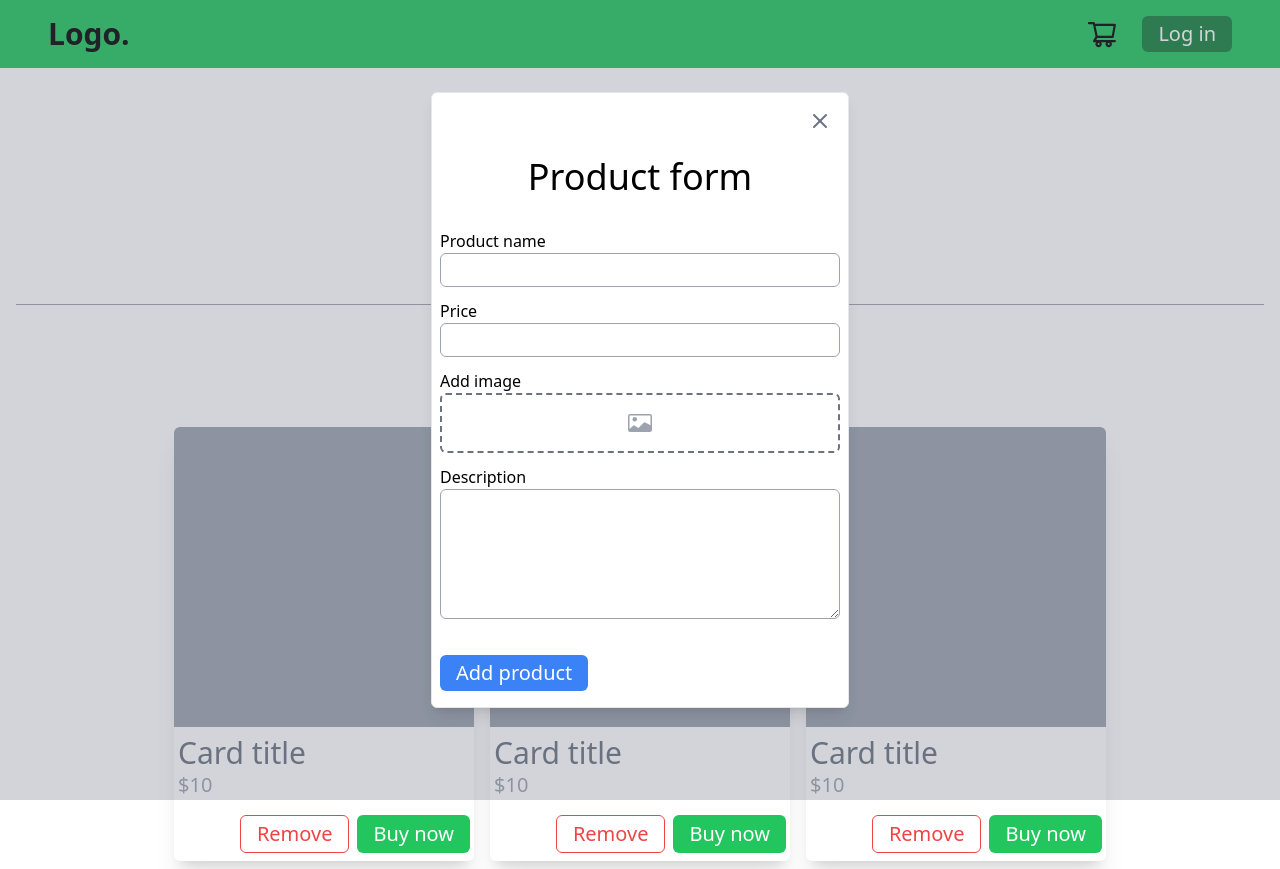
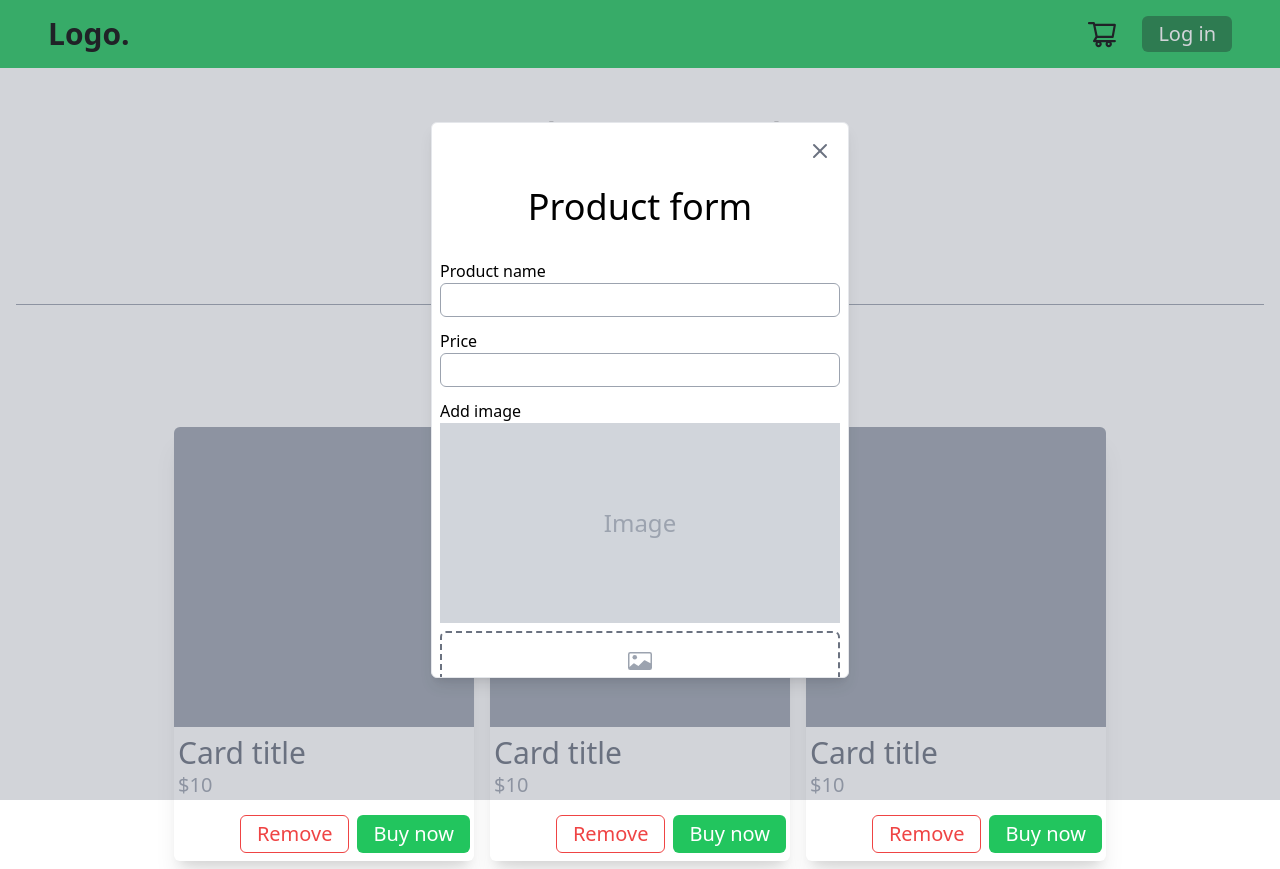
Before and after one commit to Shobhit-Mishra-02/greenhack, a Next.js app: page /admin in a window 1280 px wide. Both pictures are taken after typing "Sample" into the empty fields and a click on the button "Add product". Built offline with nearby package versions, Linux system fonts and the light colour scheme; no server answers.

Commit message:
added code for putting new product in the firestore

```diff
--- a/components/ProdForm.tsx
+++ b/components/ProdForm.tsx
@@ -1,16 +1,107 @@
+/* eslint-disable @next/next/no-img-element */
 import { FiX } from "react-icons/fi";
 import { BsCardImage } from "react-icons/bs";
 import { NextPage } from "next";
-import { Dispatch, SetStateAction } from "react";
+import { ChangeEvent, Dispatch, SetStateAction } from "react";
+import { useState } from "react";
+import { storage, db } from "../firebase/lib";
+import { ref, uploadBytesResumable, getDownloadURL } from "firebase/storage";
+import { collection, addDoc } from "firebase/firestore";
 
 const ProdForm: NextPage<{
   setOpenStatus: Dispatch<SetStateAction<boolean>>;
 }> = ({ setOpenStatus }) => {
+  const [product, setProduct] = useState({
+    productName: "",
+    productPrice: "",
+    productImage: "",
+    productImageFile: {} as FileList,
+    productDesc: "",
+    productImageUrl: "",
+  });
+
+  const onSubmit = () => {
+    // console.log(product);
+
+    if (
+      product.productDesc.length &&
+      product.productPrice.length &&
+      product.productName.length &&
+      product.productImageUrl.length
+    ) {
+      const storageRef = ref(storage, `images/${product.productImage}`);
+      const uploadTask = uploadBytesResumable(
+        storageRef,
+        product.productImageFile?.[0]
+      );
+
+      uploadTask.on(
+        "state_changed",
+        (snapshot) => {
+          switch (snapshot.state) {
+            case "paused":
+              console.log("upload is paused");
+              break;
+            case "running":
+              console.log("upload is running");
+              break;
+          }
+        },
+        (error) => {
+          console.log(error.message);
+        },
+        () => {
+          getDownloadURL(uploadTask.snapshot.ref).then(async (downloadURL) => {
+            console.log("File available at", downloadURL);
+            const prodDoc = await addDoc(collection(db, "Products"), {
+              productName: product.productName,
+              productPrice: parseInt(product.productPrice),
+              productDesc: product.productDesc,
+              productImageUrl: downloadURL,
+            });
+
+            console.log("document written Id", prodDoc.id);
+
+            setProduct({
+              ...product,
+              productDesc: "",
+              productImageUrl: "",
+              productImageFile: {} as FileList,
+              productName: "",
+              productPrice: "",
+              productImage: "",
+            });
+          });
+        }
+      );
+    } else {
+      console.log("fill all the fields");
+    }
+  };
+
+  const createImageUrl = (files: FileList | null) => {
+    if (files != null && files.length) {
+      let url = URL.createObjectURL(files?.[0] as any);
+      setProduct({
+        ...product,
+        productImage: files[0].name,
+        productImageUrl: url,
+        productImageFile: files,
+      });
+    }
+  };
+
   return (
     <div className="fixed top-0 bottom-0 w-full z-10">
       <div className="w-full h-full bg-gray-500 opacity-30 absolute -z-10"></div>
       <div className="flex justify-center align-middle items-center h-screen">
-        <div className="w-fit bg-white rounded-md shadow-lg border">
+        <form
+          onSubmit={(e) => {
+            e.preventDefault();
+            onSubmit();
+          }}
+          className="w-fit bg-white rounded-md shadow-lg border"
+        >
           <div className="flex justify-end pt-4 pb-6 px-4">
             <FiX
               className="w-6 h-6 text-gray-500 cursor-pointer"
@@ -19,13 +110,20 @@ const ProdForm: NextPage<{
           </div>
           <h2 className="text-3xl md:text-4xl text-center">Product form</h2>
 
-          <div className="space-y-3 px-2 pb-4 pt-8">
+          <div className="space-y-3 px-2 pb-4 pt-8 h-[450px] overflow-auto">
             <div className="flex flex-col">
               <label htmlFor="name">Product name</label>
               <input
                 type="text"
                 name="name"
                 id="name"
+                value={product.productName}
+                onChange={(e) =>
+                  setProduct({
+                    ...product,
+                    productName: e.target.value,
+                  })
+                }
                 className="w-[300px] md:w-[400px] px-2 py-1 rounded-md border border-gray-400"
               />
             </div>
@@ -35,21 +133,39 @@ const ProdForm: NextPage<{
                 type="text"
                 name="price"
                 id="price"
+                value={product.productPrice}
+                onChange={(e) =>
+                  setProduct({
+                    ...product,
+                    productPrice: e.target.value,
+                  })
+                }
                 className="w-[300px] md:w-[400px] px-2 py-1 rounded-md border border-gray-400"
               />
             </div>
             <div className="flex flex-col">
               <label htmlFor="image">Add image</label>
+              {product.productImageUrl.length ? (
+                <img
+                  src={product.productImageUrl}
+                  alt="image"
+                  className="w-full h-[200px] pb-2"
+                />
+              ) : (
+                <div className="flex justify-center align-middle items-center w-full h-[200px] mb-2 bg-gray-300 text-2xl text-gray-400">
+                  <h2>Image</h2>
+                </div>
+              )}
               <div className="relative w-[300px] md:w-[400px] h-[60px] rounded-md border-dashed border-2 border-gray-500">
                 <div className="absolute top-0 bottom-0 w-full flex justify-center align-middle items-center">
                   <BsCardImage className="w-6 h-6 text-gray-400" />
                 </div>
-
                 <input
-                  className="opacity-0 h-full w-full"
+                  className="opacity-0 h-full w-full cursor-pointer"
                   type="file"
                   name="image"
                   id="image"
+                  onChange={(e) => createImageUrl(e.target?.files)}
                 />
               </div>
             </div>
@@ -60,16 +176,26 @@ const ProdForm: NextPage<{
                 id="desc"
                 cols={30}
                 rows={5}
+                value={product.productDesc}
+                onChange={(e) =>
+                  setProduct({
+                    ...product,
+                    productDesc: e.target.value,
+                  })
+                }
                 className="w-[300px] md:w-[400px] px-2 py-1 rounded-md border border-gray-400"
               ></textarea>
             </div>
             <div className="pt-6">
-              <button className="px-4 py-1 text-xl text-white bg-blue-500 rounded-md hover:bg-blue-600">
+              <button
+                type="submit"
+                className="px-4 py-1 text-xl text-white bg-blue-500 rounded-md hover:bg-blue-600"
+              >
                 Add product
               </button>
             </div>
           </div>
-        </div>
+        </form>
       </div>
     </div>
   );
--- a/firebase/lib.ts
+++ b/firebase/lib.ts
@@ -1,6 +1,8 @@
 // Import the functions you need from the SDKs you need
 import { initializeApp } from "firebase/app";
 import { getAuth } from "firebase/auth";
+import { getFirestore } from "firebase/firestore";
+import { getStorage } from "firebase/storage";
 // TODO: Add SDKs for Firebase products that you want to use
 // https://firebase.google.com/docs/web/setup#available-libraries
 
@@ -17,3 +19,5 @@ const firebaseConfig = {
 // Initialize Firebase
 const app = initializeApp(firebaseConfig);
 export const auth = getAuth(app);
+export const db = getFirestore(app);
+export const storage = getStorage(app);
```
Also changed, not shown: components/Navbar.tsx (+4 -9 lines).
